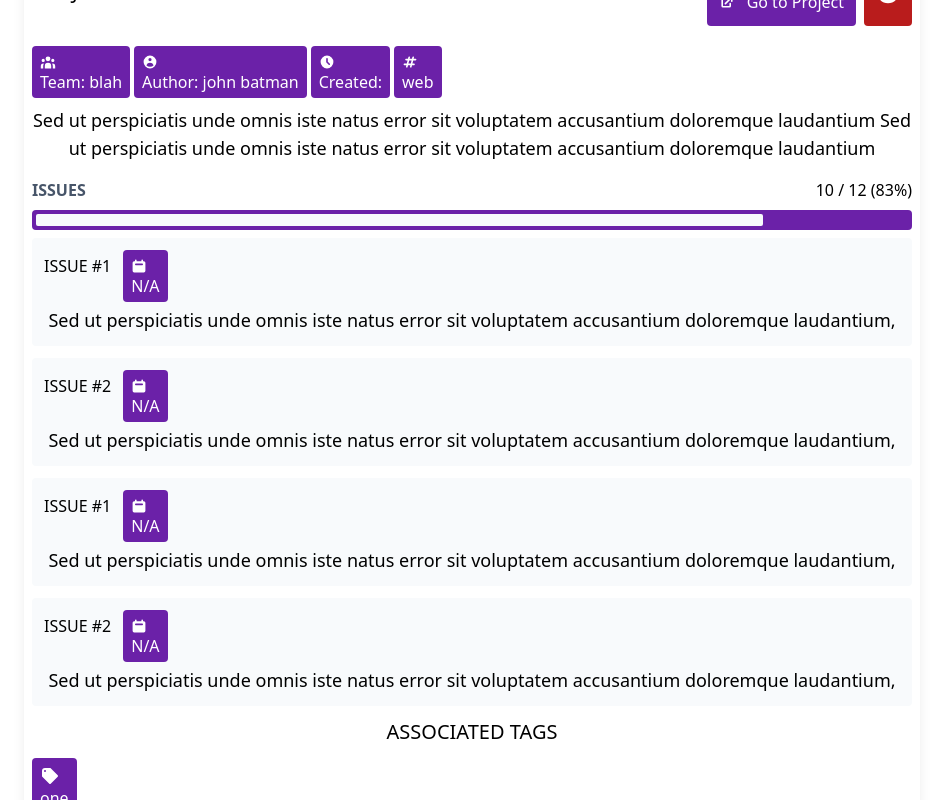
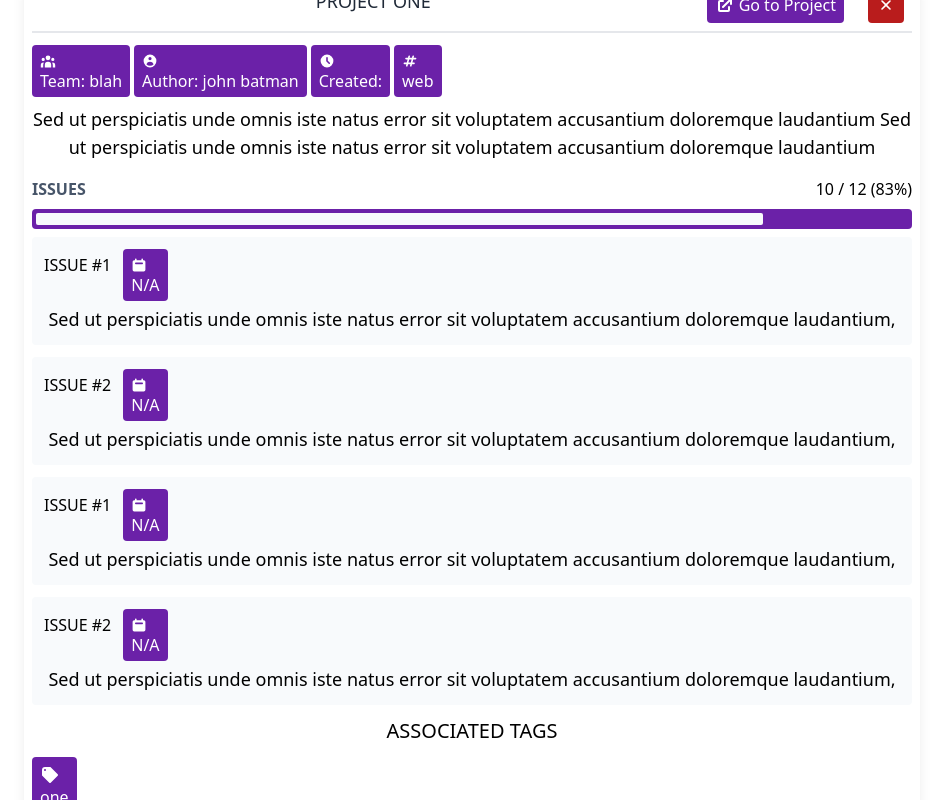
Before and after one commit to saiforceone/bugsplatt, a React (Vite) app in the folder client/: page / in a window 1280 px wide. Both pictures are taken after a click on the button "Show/Hide Modal". Shown: the whole page, without its empty margins (168-1111 px from the left). Built offline with nearby package versions, Linux system fonts and the light colour scheme; no server answers.

Commit message:
refactor modal components to make use of modal header

```diff
--- a/client/src/components/BaseComponents/DefaultButton/DefaultButton.tsx
+++ b/client/src/components/BaseComponents/DefaultButton/DefaultButton.tsx
@@ -28,7 +28,7 @@ export const DefaultButton = ({
           {icon}
         </div>
       )}
-      <span className='mt-1'>{label}</span>
+      <span className='flex self-center'>{label}</span>
     </button>
   );
 }
--- a/client/src/components/BaseComponents/DefaultButton/defaultButton.css
+++ b/client/src/components/BaseComponents/DefaultButton/defaultButton.css
@@ -1,11 +1,11 @@
 @import '../../../index.css';
 
 .default-button {
-  @apply bg-purple-800 content-center flex flex-row rounded text-white duration-300;
+  @apply bg-purple-800 content-center flex flex-row rounded content-center text-white duration-300;
 }
 
 .default-button--icon-container {
-  @apply mr-1 mt-1;
+  @apply mr-1 flex self-center;
 }
 
 .default-button--inactive {
@@ -13,7 +13,7 @@
 }
 
 .default-button--small {
-  @apply px-2 py-1;
+  @apply px-2;
 }
 
 .default-button--medium {
--- a/client/src/components/BaseComponents/Select/Select.tsx
+++ b/client/src/components/BaseComponents/Select/Select.tsx
@@ -22,7 +22,6 @@ export const Select = ({
   ...props
 }: SelectProps) => {
   return (
-    <div className='select--container'>
     <FormControlWrapper
       labelId={id}
       labelText={labelText}
@@ -35,6 +34,5 @@ export const Select = ({
         </select>
       }
     />
-    </div>
   );
 }
--- a/client/src/components/BaseComponents/TextInput/TextInput.tsx
+++ b/client/src/components/BaseComponents/TextInput/TextInput.tsx
@@ -15,13 +15,12 @@ export const TextInput: FC<TextInputProps> = ({
   ...props
 }: TextInputProps) => {
   return (
-    <div className='text-input--container'>
     <FormControlWrapper
       labelId={id}
       labelText={labelText}
       control={
         <input
-            className='text-input--field'
+          className='form-control--field'
           id={id}
           placeholder={placeholder}
           type={type}
@@ -29,8 +28,5 @@ export const TextInput: FC<TextInputProps> = ({
         />
       }
     />
-
-      {/* TODO: complete implementation based on design */}
-    </div>
-  )
+  );
 }
--- a/client/src/components/Modals/AddCommentModal/AddCommentModal.tsx
+++ b/client/src/components/Modals/AddCommentModal/AddCommentModal.tsx
@@ -29,13 +29,8 @@ export const AddCommentModal = ({
   }, [commentText])
 
   return (
-    <ModalWrapper visible={visible}>
+    <ModalWrapper modalHeaderProps={{onClose, subtitle: 'Use the field below to add a comment for this issue...', title: 'Add Comment'}} visible={visible}>
       <div className='modal--container'>
-        <ModalHeader
-          onClose={onClose}
-          subtitle='Use the field below to add a comment for this issue...'
-          title='Add Comment'
-        />
         <div className="modal--row">
           <TextArea
             id='add-comment-field'
--- a/client/src/components/Modals/IssueModal/IssueModal.tsx
+++ b/client/src/components/Modals/IssueModal/IssueModal.tsx
@@ -35,30 +35,27 @@ export const IssueModal = ({
   projectName = "Project 1",
   visible = true,
   comments,
+  onCloseAction,
   ...props
 }: IssueModalProps) => {
   return (
-    <ModalWrapper visible={visible}>
+    <ModalWrapper
+      modalHeaderProps={{
+        extraActions: <>
+          <DefaultButton
+            active
+            buttonSize="small"
+            icon={<HiCog className="h-5 w-5 text-white" />}
+            label="Manage Issue"
+            onClick={() => props.onManageIssue()}
+          />
+        </>,
+        onClose: onCloseAction,
+        title: `${issueName}`
+      }}
+      visible={visible}
+    >
       <div className="issue-modal--container">
-        <div className="issue-modal--top-row">
-          <h2 className="issue-modal--issue-name">{issueName}</h2>
-          <div className="issue-modal--top-buttons">
-            <DefaultButton
-              active
-              extraCss="mr-2"
-              icon={<HiCog className="h-7 w-7 text-white" />}
-              label="Manage Issue"
-              onClick={() => props.onManageIssue()}
-            />
-            <IconButton
-              active
-              icon={<HiXCircle className="h-7 w-7 text-white" />}
-              isCloseButton
-              buttonSize="medium"
-              onClick={() => props.onCloseAction()}
-            />
-          </div>
-        </div>
         <div className="issue-modal--tag-row">
           <Tag
             extraCss="issue-modal--tag"
--- a/client/src/components/Modals/ModalHeader/ModalHeader.css
+++ b/client/src/components/Modals/ModalHeader/ModalHeader.css
@@ -13,9 +13,13 @@
 }
 
 .modal-header--content-title {
-  @apply font-normal text-lg text-gray-800;
+  @apply font-medium text-lg text-gray-800 uppercase;
 }
 
 .modal-header--content-subtitle {
-  @apply font-medium text-sm text-gray-600;
+  @apply font-bold text-sm text-gray-600;
 }
+
+.modal-header--extra-actions {
+  @apply flex flex-row mr-4 content-center;
+}
--- a/client/src/components/Modals/ModalHeader/ModalHeader.tsx
+++ b/client/src/components/Modals/ModalHeader/ModalHeader.tsx
@@ -3,6 +3,7 @@ import './ModalHeader.css';
 import { IconButton } from '../../BaseComponents/IconButton/IconButton';
 
 export interface ModalHeaderProps {
+  extraActions?: React.ReactNode;
   icon?: React.ReactElement;
   onClose: () => void;
   subtitle?: string;
@@ -10,6 +11,7 @@ export interface ModalHeaderProps {
 }
 
 export const ModalHeader = ({
+  extraActions,
   icon,
   onClose,
   subtitle,
@@ -22,6 +24,9 @@ export const ModalHeader = ({
         <h3 className='modal-header--content-title'>{title}</h3>
         {subtitle && <small className='modal-header--content-subtitle'>{subtitle}</small>}
       </div>
+      {extraActions && <div className='modal-header--extra-actions'>
+        {extraActions}
+      </div>}
       <IconButton active buttonSize='small' icon={<HiX className='center-center' />} isCloseButton onClick={onClose} />
     </div>
   );
--- a/client/src/components/Modals/ModalWrapper/ModalWrapper.tsx
+++ b/client/src/components/Modals/ModalWrapper/ModalWrapper.tsx
@@ -1,11 +1,16 @@
 import './ModalWrapper.css';
+import { ModalHeader, ModalHeaderProps } from '../ModalHeader/ModalHeader';
 
 export interface ModalWrapperProps {
+  extraActions?: React.ReactNode;
+  modalHeaderProps: ModalHeaderProps;
   visible: boolean;
   children: React.ReactElement;
 }
 
 export const ModalWrapper = ({
+  extraActions,
+  modalHeaderProps,
   visible = false,
   children,
 }: ModalWrapperProps) => {
@@ -16,6 +21,7 @@ export const ModalWrapper = ({
         <div className="modal-wrapper--inner">
           <div className="modal-wrapper--content-wrapper">
             <div className="modal-wrapper--content">
+              <ModalHeader {...modalHeaderProps} />
               {children}
             </div>
           </div>
--- a/client/src/components/Modals/NewIssueModal/NewIssueModal.tsx
+++ b/client/src/components/Modals/NewIssueModal/NewIssueModal.tsx
@@ -65,20 +65,16 @@ export const NewIssueModal = ({
   );
 
   return (
-    <ModalWrapper visible={visible}>
+    <ModalWrapper
+      modalHeaderProps={{
+        onClose: onCloseModal,
+        title: 'Create New Issue'
+      }}
+      visible={visible}
+    >
       <div className="">
         <div className="modal--container">
-          <div className="modal--top-row">
-            <h3>Create New Issue</h3>
-            <IconButton
-              active
-              buttonSize="medium"
-              icon={<HiXCircle className="h-7 w-7 text-white" />}
-              isCloseButton
-              onClick={() => onCloseModal()}
-            />
-          </div>
-          <div>
+          <div className="modal--row">
             <Tag labelText={`Project: ${project.projectName}`} size="small" />
           </div>
           <TextInput
--- a/client/src/components/Modals/ProjectModal/ProjectModal.tsx
+++ b/client/src/components/Modals/ProjectModal/ProjectModal.tsx
@@ -59,28 +59,24 @@ export const ProjectModal = ({
   ...props
 }: ProjectModalProps) => {
   return (
-    <ModalWrapper visible={visible}>
-      <div className="">
-        <div className="modal--top-row">
-          <h2 className="modal--main-heading">{projectName}</h2>
-          <div className="modal--top-buttons-container">
+    <ModalWrapper
+      modalHeaderProps={{
+        extraActions: <>
           <DefaultButton
             active
-              buttonSize="medium"
+            buttonSize="small"
             extraCss="mr-2"
             label="Go to Project"
             onClick={() => onGoToProject()}
-              icon={<HiExternalLink className="default-tag--icon" />}
+            icon={<HiExternalLink className="h-5 w-5 text-white" />}
           />
-            <IconButton
-              active
-              icon={<HiXCircle className="default-icon" />}
-              isCloseButton
-              buttonSize="medium"
-              onClick={() => onCloseModal()}
-            />
-          </div>
-        </div>
+        </>,
+        onClose: onCloseModal,
+        title: `${projectName}`
+      }}
+      visible={visible}
+    >
+      <div className="">
         <div className="modal--row flex-wrap">
           <Tag
             extraCss="modal--tag"
--- a/client/src/index.css
+++ b/client/src/index.css
@@ -27,5 +27,5 @@
 }
 
 .form-control--field {
-  @apply border-2 rounded p-2;
+  @apply border-2 rounded p-2 h-11;
 }
```
Lines whose indentation alone changed are shown as unchanged.
